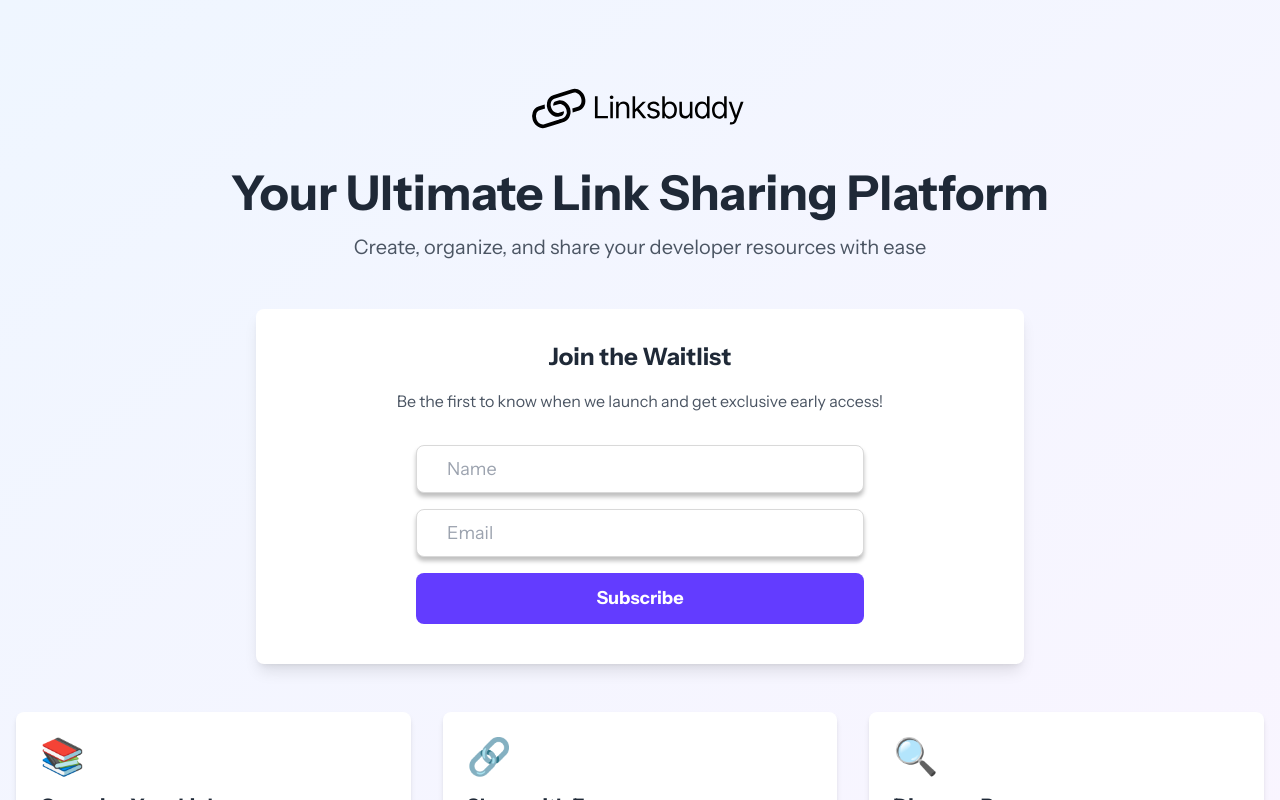
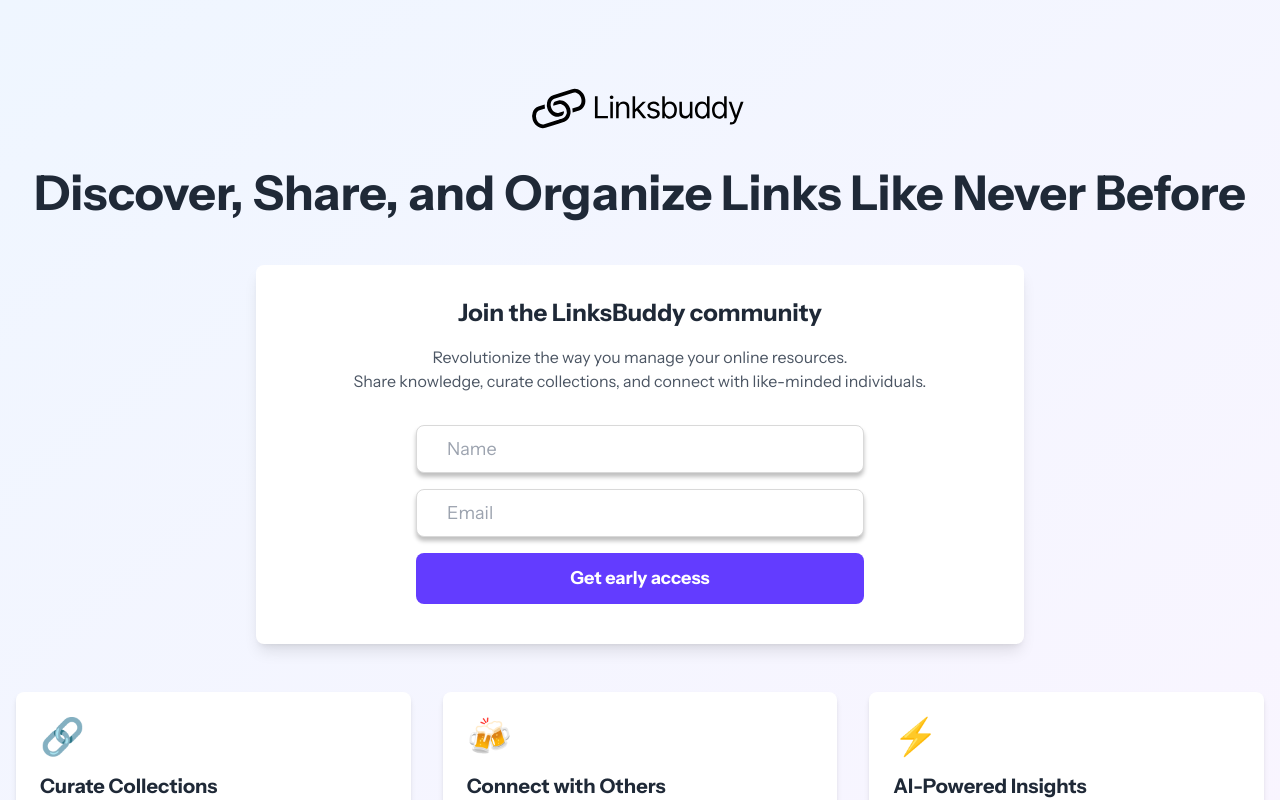
Before and after one commit to ThorOnTheRocks/links-buddy, a Next.js app: page /subscribe in a window 1280 px wide. Shown: the top 800 px of the page. Built offline with nearby package versions, Linux system fonts and the light colour scheme.

Commit message:
modified copy LP subscription

```diff
--- a/src/app/subscribe/page.tsx
+++ b/src/app/subscribe/page.tsx
@@ -17,21 +17,19 @@ export default function SubscribePage(): ReactNode {
             className="mx-auto m-10"
           />
           <h1 className="text-3xl md:text-5xl font-bold text-gray-800 mb-4">
-            Your Ultimate Link Sharing Platform
+            Discover, Share, and Organize Links Like Never Before
           </h1>
-          <p className="text-xl text-gray-600 mb-8">
-            Create, organize, and share your developer resources with
-            ease
-          </p>
         </header>
 
         <section className="max-w-3xl mx-auto bg-white rounded-lg shadow-lg p-8 mb-12">
           <h2 className="text-2xl font-bold text-gray-800 mb-4 text-center">
-            Join the Waitlist
+            Join the LinksBuddy community
           </h2>
           <p className="text-gray-600 mb-6 text-center">
-            Be the first to know when we launch and get exclusive
-            early access!
+            Revolutionize the way you manage your online resources.
+            <br></br>
+            Share knowledge, curate collections, and connect with
+            like-minded individuals.
           </p>
           <div className="flex justify-center">
             <EmailLanding />
@@ -40,19 +38,19 @@ export default function SubscribePage(): ReactNode {
 
         <section className="grid md:grid-cols-3 gap-8 mb-12">
           <FeatureCard
-            title="Organize Your Links"
-            description="Create custom collections for different topics or projects"
-            icon="📚"
-          />
-          <FeatureCard
-            title="Share with Ease"
-            description="Generate shareable links for your collections"
+            title="Curate Collections"
+            description="Organize your favorite links into public or private collections"
             icon="🔗"
           />
           <FeatureCard
-            title="Discover Resources"
-            description="Explore curated collections from other users"
-            icon="🔍"
+            title="Connect with Others"
+            description="Discover new resources and collaborate with the community"
+            icon="🍻"
+          />
+          <FeatureCard
+            title="AI-Powered Insights"
+            description="Get personalized recommendations and trending topics"
+            icon="⚡️"
           />
         </section>
 
--- a/src/widgets/EmailSubscription/EmailSubscription.widget.tsx
+++ b/src/widgets/EmailSubscription/EmailSubscription.widget.tsx
@@ -101,7 +101,7 @@ const EmailSubscription = (): React.JSX.Element => {
           isPending={isPending}
           className={styles.emailSubmitBtn}
         >
-          Subscribe
+          Get early access
         </SubmitButton>
       </form>
     </>
```
